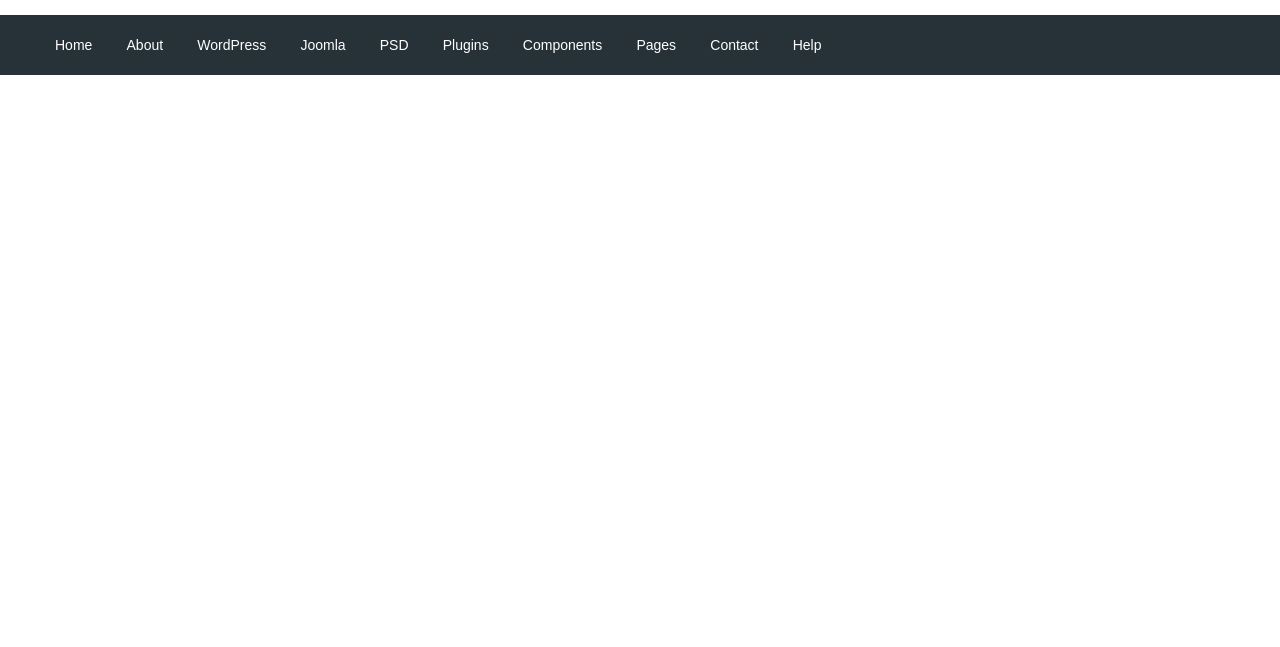
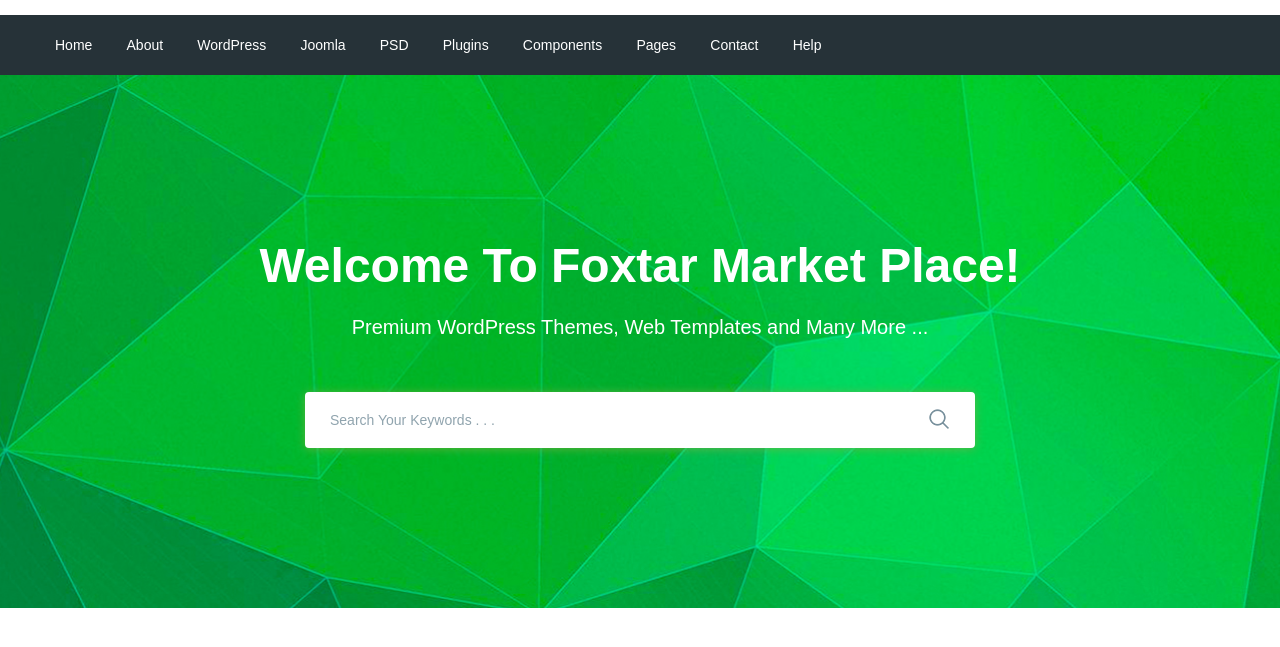
Before and after one commit to vovkasem/moderno, a website: page app/index.html in a window 1280 px wide. Shown: the part 75-722 px from the top of the page. Drawn offline with nearby package versions, Linux system fonts and the light colour scheme; files that its build step writes are made by us from their sources.

Commit message:
added search section

```diff
--- a/app/index.html
+++ b/app/index.html
@@ -93,10 +93,27 @@
                 </nav>
             </div>
         </div>
-
-
-
     </header>
+    <section class="search" style="background-image: url(../images/search-bg.jpg);">
+        <div class="container">
+            <div class="search__inner">
+                <div class="search__inner-title">
+                    Welcome To Foxtar Market Place!
+                </div>
+                <div class="search__inner-text">
+                    Premium WordPress Themes, Web Templates and Many More ...
+                </div>
+                <div class="search__inner-form">
+                    <form>
+                        <input type="text" placeholder="Search Your Keywords . . ." required>
+                        <button type="submit">
+                            <img src="images/icons/search.png" alt="">
+                        </button>
+                    </form>
+                </div>
+            </div>
+        </div>
+    </section>
 
 
 
--- a/app/scss/style.scss
+++ b/app/scss/style.scss
@@ -50,3 +50,54 @@
         font-size: 14px;
     }
 }
+.search{
+    background-repeat: no-repeat;
+    background-size: cover;
+    background-position: center;
+    min-height: 533px;
+}
+.search__inner{
+    padding: 155px 0 100px;
+    color: #fff;
+    text-align: center;
+    &-title{
+        margin-bottom: 10px;
+        font-size: 48px;
+        font-weight: 700;
+        line-height: 72px;
+    }
+    &-text{
+        margin-bottom: 50px;
+        font-size: 20px;
+        font-weight: 500;
+        line-height: 30px;
+    }
+    &-form{
+        max-width: 670px;
+        margin: 0 auto;
+        position: relative;
+        input{
+            display: block;
+            width: 100%;
+            box-shadow: 0px 1px 10px 0px rgba(124, 178, 64, 0.75);
+            border-radius: 4px;
+            height: 56px;
+            border: none;
+            font-size: 14px;
+            font-weight: 500;
+            padding-left: 25px;
+            padding-right: 60px;
+            &::placeholder{
+                color: #90a4ae;
+                font-weight: 500;
+            }
+        }
+        button{
+            position: absolute;
+            border: none;
+            background-color: transparent;
+            right: 20px;
+            top: 16px;
+        }
+    }
+}
```
Also changed, not shown: app/images/icons/search.png (added), app/images/search-bg.jpg (added).
